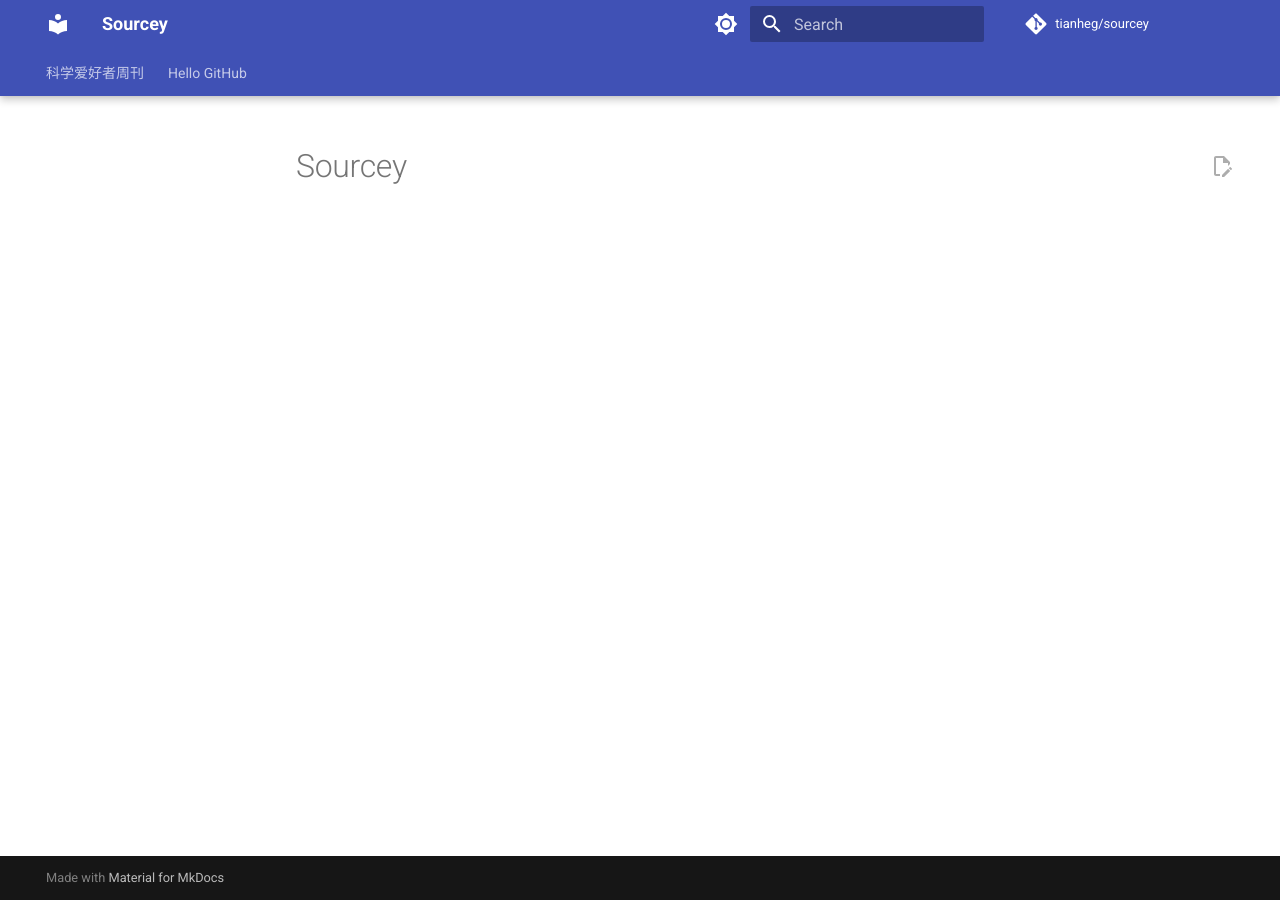
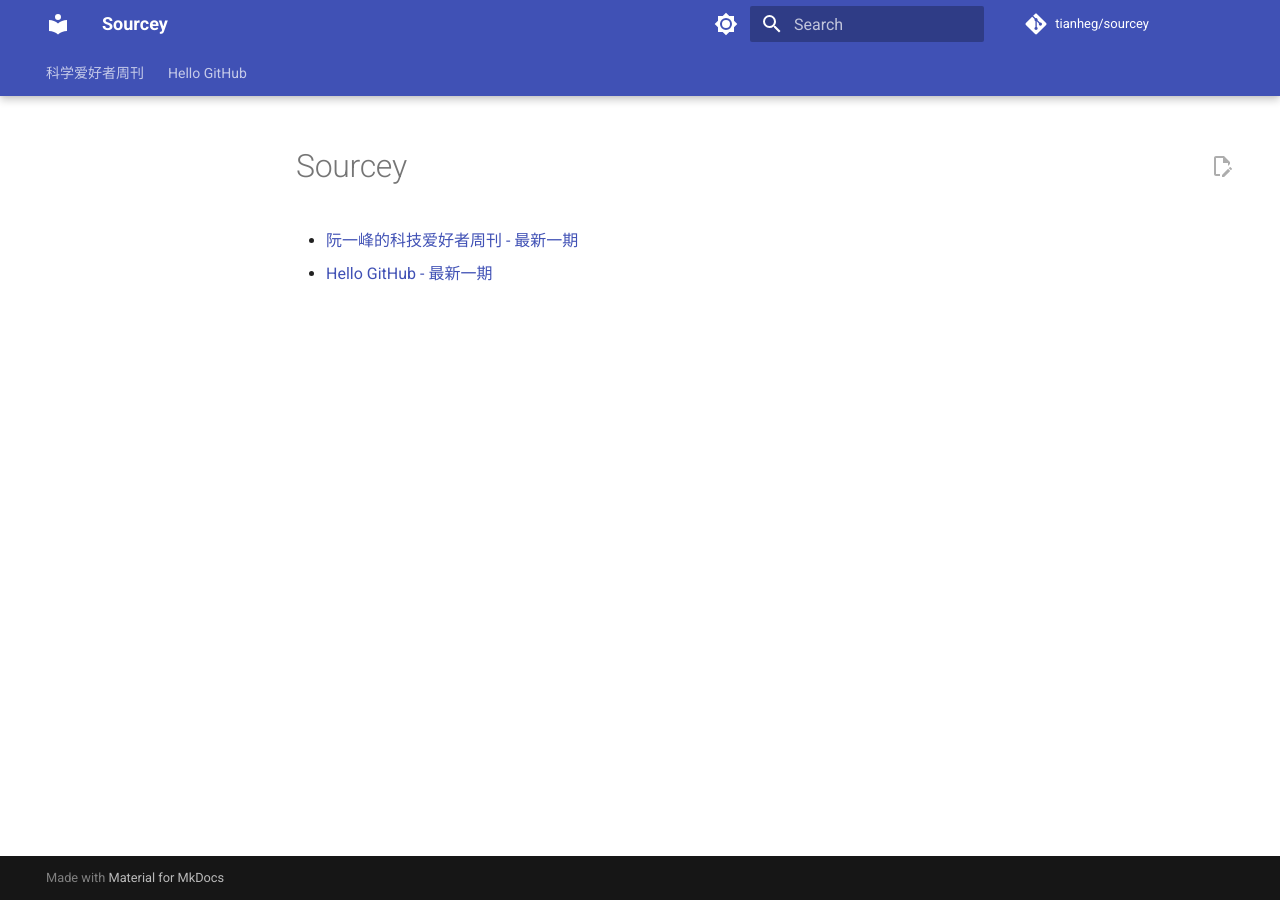
Before and after one commit to tianheg/sourcey, an MkDocs documentation site: the page built from docs/index.md, in a window 1280 px wide. Built offline with MkDocs 1.6.1 and Material for MkDocs 9.7.7, drawn with Linux system fonts in a browser that asks for light colours; comment, search, counter and statistics services are not loaded.

Commit message:
Update index.md

```diff
--- a/docs/index.md
+++ b/docs/index.md
@@ -1 +1,4 @@
 # Sourcey
+
+- [阮一峰的科技爱好者周刊 - 最新一期](./ruanyf-weekly/issue-239/)
+- [Hello GitHub - 最新一期](./hello-github/HelloGitHub81/)
```
